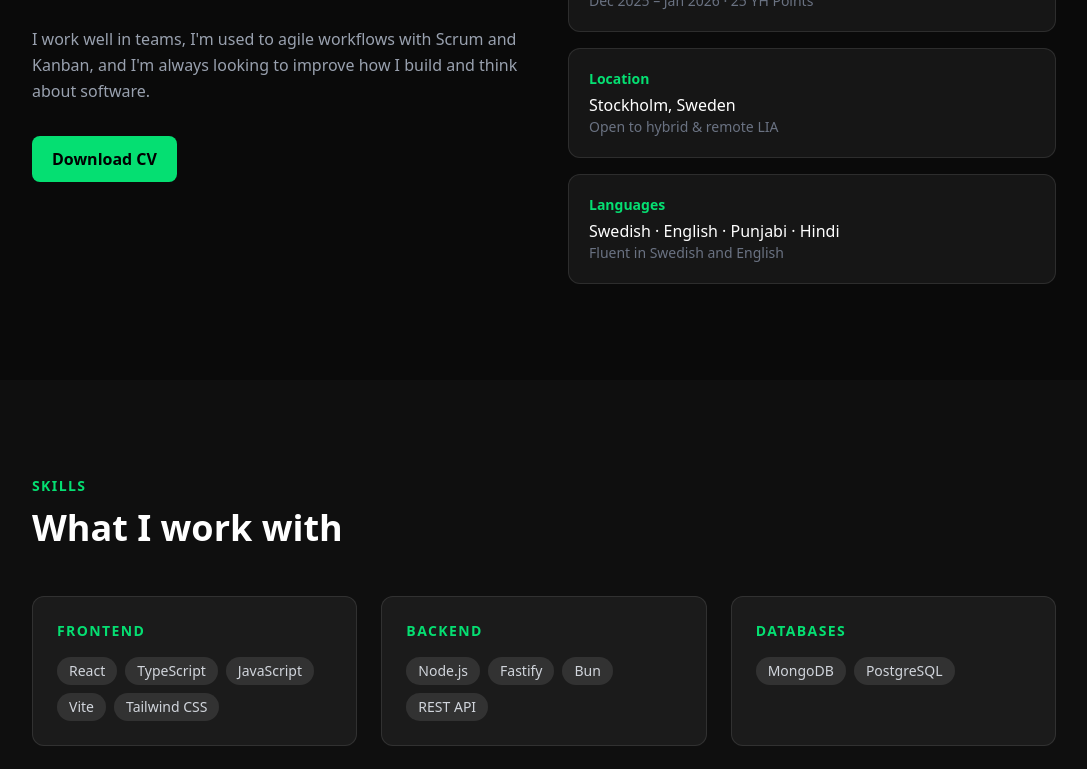
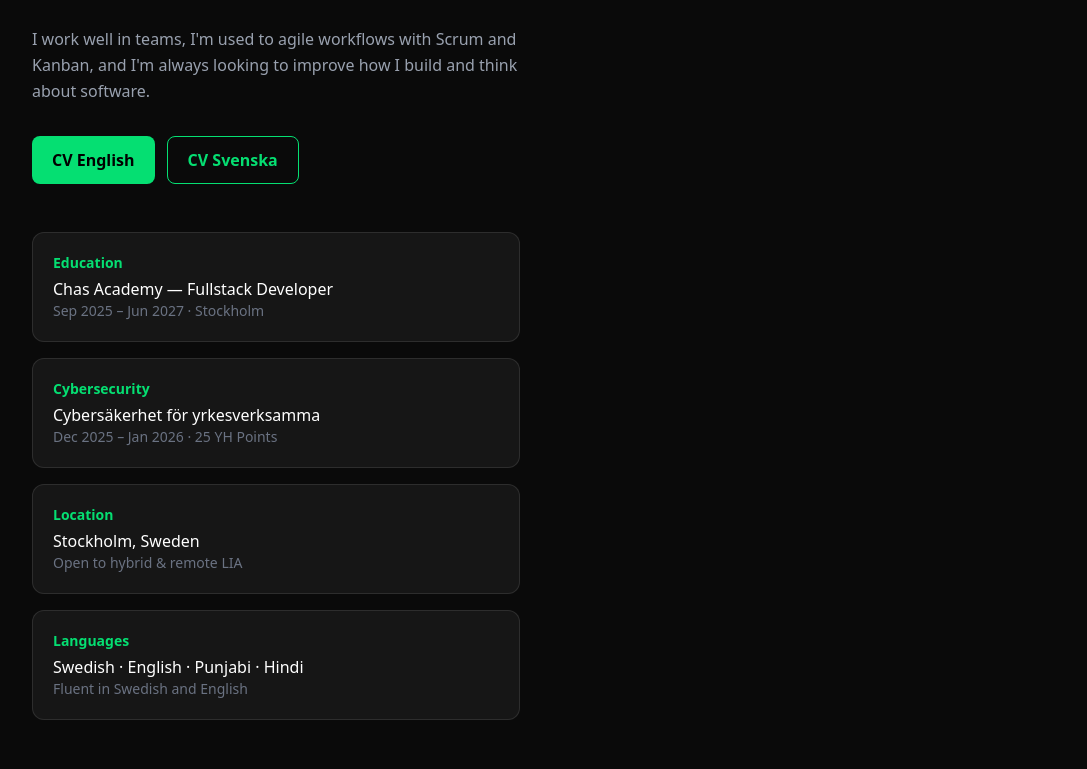
Before and after one commit to devinder-dev/portfolio, a Next.js app: page / in a window 1280 px wide. Shown: the part 1220-1989 px from the top of the page, without its empty margins (96-1183 px from the left). Built offline with nearby package versions, Linux system fonts and the light colour scheme.

Commit message:
"feat: add CV downloads, contact form and all sections complete"

```diff
--- a/src/sections/about/About.tsx
+++ b/src/sections/about/About.tsx
@@ -35,13 +35,33 @@ export default function About() {
             </p>
 
             {/* CV Download */}
-            <a
-              href="/cv.pdf"
-              download
-              className="inline-flex items-center gap-2 bg-green-400 text-black font-semibold px-5 py-2.5 rounded-lg hover:bg-green-300 transition-colors duration-200 w-fit mt-2"
-            >
-              Download CV
-            </a>
+            <div className="flex gap-3 mt-2">
+               <a
+                href="/cv-en.pdf"
+                download="Devinder_Singh_CV.pdf"
+                className="inline-flex items-center gap-2 bg-green-400 text-black font-semibold px-5 py-2.5 rounded-lg hover:bg-green-300 transition-colors duration-200"
+              >
+                CV English
+              </a>
+
+              <a
+                href="/cv-sv.pdf"
+                download="Devinder_Singh_CV_Svenska.pdf"
+                className="inline-flex items-center gap-2 border border-green-400 text-green-400 font-semibold px-5 py-2.5 rounded-lg hover:bg-green-400 hover:text-black transition-colors duration-200"
+              >
+                CV Svenska
+              </a>
+            </div>
+
+          </div>
+
+          {/* Right — Info Cards */}
+          <div className="grid grid-cols-1 gap-4">
+            <div className="bg-white/5 border border-white/10 rounded-xl p-5">
+              <p className="text-green-400 text-sm font-semibold mb-1">Education</p>
+              <p className="text-white font-medium">Chas Academy — Fullstack Developer</p>
+              <p className="text-gray-500 text-sm">Sep 2025 – Jun 2027 · Stockholm</p>
+            </div>
           </div>
 
           {/* Right — Info Cards */}
```
Also changed, not shown: 2 other files (tests, documents, lock files or other folders).
